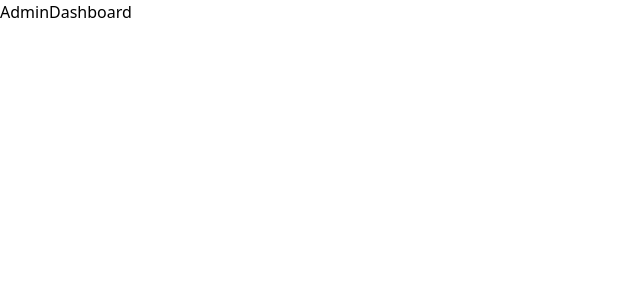
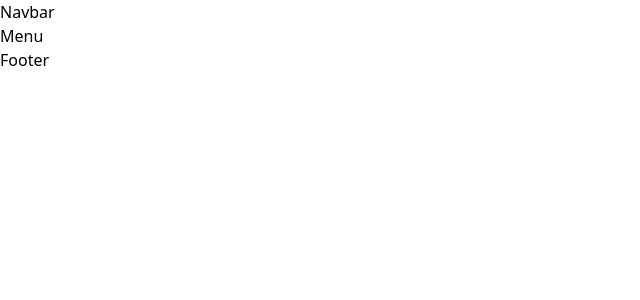
Before and after one commit to ruyisbaros/lidl-pos, a React (Create React App) app in the folder client/: page / in a window 1280 px wide. Shown: the top 300 px of the page, without its empty margins (0-640 px from the left). Built offline with nearby package versions, Linux system fonts and the light colour scheme.

Commit message:
page routes

```diff
--- a/client/src/App.js
+++ b/client/src/App.js
@@ -5,15 +5,20 @@ import "react-toastify/dist/ReactToastify.css";
 import AdminDashboard from "./pages/AdminDashboard";
 import Users from "./pages/Users";
 import Products from "./pages/Products";
+import Login from "./pages/Login";
+import Register from "./pages/Register";
 
 const App = () => {
   return (
     <div className="app w-full h-full">
       <ToastContainer position="bottom-center" limit={1} />
       <Routes>
-        <Route path="/" element={<AdminDashboard />} />
-        <Route path="/users" element={<Users />} />
-        <Route path="/products" element={<Products />} />
+        <Route path="/" element={<AdminDashboard />}>
+          <Route path="/users" element={<Users />} />
+          <Route path="/products" element={<Products />} />
+        </Route>
+        <Route path="/login" element={<Login />} />
+        <Route path="/register" element={<Register />} />
       </Routes>
     </div>
   );
--- a/client/src/components/footer/Footer.jsx
+++ b/client/src/components/footer/Footer.jsx
@@ -0,0 +1,7 @@
+import React from "react";
+
+const Footer = () => {
+  return <div>Footer</div>;
+};
+
+export default Footer;
--- /dev/null
+++ b/client/src/components/navbar/Menu.jsx
@@ -0,0 +1,7 @@
+import React from "react";
+
+const Menu = () => {
+  return <div>Menu</div>;
+};
+
+export default Menu;
--- /dev/null
+++ b/client/src/components/navbar/Navbar.jsx
@@ -0,0 +1,7 @@
+import React from "react";
+
+const Navbar = () => {
+  return <div>Navbar</div>;
+};
+
+export default Navbar;
--- a/client/src/components/navbar/NavbarMain.jsx
+++ /dev/null
@@ -1,7 +0,0 @@
-import React from "react";
-
-const NavbarMain = () => {
-  return <div>NavbarMain</div>;
-};
-
-export default NavbarMain;
--- a/client/src/pages/AdminDashboard.jsx
+++ b/client/src/pages/AdminDashboard.jsx
@@ -1,7 +1,24 @@
 import React from "react";
+import NavbarMain from "../components/navbar/Navbar";
+import Footer from "../components/footer/Footer";
+import Menu from "../components/navbar/Menu";
+import { Outlet } from "react-router-dom";
 
 const AdminDashboard = () => {
-  return <div>AdminDashboard</div>;
+  return (
+    <div className="main">
+      <NavbarMain />
+      <div className="container">
+        <div className="menuContainer">
+          <Menu />
+        </div>
+        <div className="contentContainer">
+          <Outlet />
+        </div>
+      </div>
+      <Footer />
+    </div>
+  );
 };
 
 export default AdminDashboard;
```
